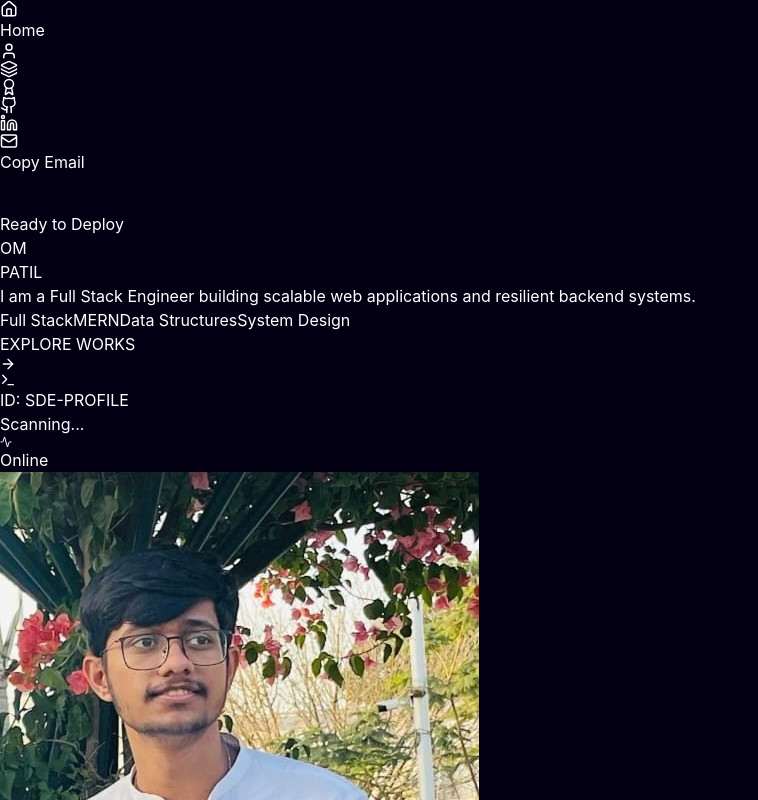
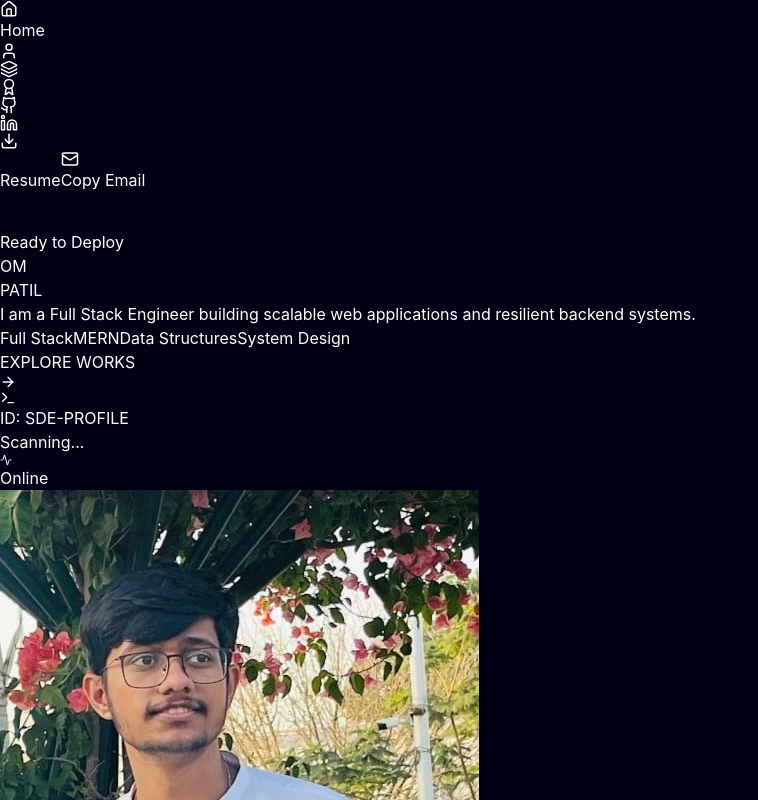
Before and after one commit to ompatil-711/Portfolio, a React (Vite) app in the folder om-portfolio/: page / in a window 1280 px wide. Shown: the top 800 px of the page, without its empty margins (0-758 px from the left). Built offline with nearby package versions, Linux system fonts and the light colour scheme.

Commit message:
adding resume download

```diff
--- a/om-portfolio/src/components/FloatingNav.jsx
+++ b/om-portfolio/src/components/FloatingNav.jsx
@@ -1,6 +1,7 @@
 import { useState, useEffect } from 'react';
 import { motion, AnimatePresence } from 'framer-motion';
-import { Home, User, Layers, Github, Linkedin, Mail, Check, Award } from 'lucide-react';
+// 1. Import the Download icon
+import { Home, User, Layers, Github, Linkedin, Mail, Check, Award, Download } from 'lucide-react';
 
 const FloatingNav = () => {
   const [activeTab, setActiveTab] = useState('home');
@@ -22,13 +23,11 @@ const FloatingNav = () => {
   // --- ROBUST SCROLL SPY LOGIC ---
   useEffect(() => {
     const handleScroll = () => {
-      // 1. Force "Home" if we are very close to the top (handling mobile bounce)
       if (window.scrollY < 100) {
         setActiveTab('home');
         return;
       }
 
-      // 2. Find which section is closest to the center of the viewport
       let currentSection = 'home';
       let minDistance = Infinity;
 
@@ -36,7 +35,6 @@ const FloatingNav = () => {
         const section = document.getElementById(link.id);
         if (section) {
           const rect = section.getBoundingClientRect();
-          // Distance from the center of the viewport (window.innerHeight / 2) to the center of the section
           const sectionCenter = rect.top + rect.height / 2;
           const viewportCenter = window.innerHeight / 2;
           const distance = Math.abs(viewportCenter - sectionCenter);
@@ -66,11 +64,9 @@ const FloatingNav = () => {
     const targetId = href.replace('#', '');
     const element = document.getElementById(targetId);
     if (element) {
-      // Smooth scroll with offset for the fixed header
       const offset = 80;
       const elementPosition = element.getBoundingClientRect().top;
       const offsetPosition = elementPosition + window.pageYOffset - offset;
-
       window.scrollTo({
         top: offsetPosition,
         behavior: 'smooth',
@@ -138,6 +134,19 @@ const FloatingNav = () => {
              </a>
            ))}
 
+           {/* --- NEW RESUME DOWNLOAD BUTTON --- */}
+           <a
+             href="/Om_Patil_Resume.pdf"
+             download="Om_Patil_Resume.pdf"
+             className="relative p-3 rounded-full text-gray-400 hover:text-green-400 hover:bg-white/5 transition-all group"
+           >
+              <Download size={18} />
+              <span className="absolute -top-10 left-1/2 -translate-x-1/2 px-2 py-1 bg-black border border-white/10 rounded-md text-[9px] text-white opacity-0 group-hover:opacity-100 transition-opacity whitespace-nowrap pointer-events-none">
+                Resume
+              </span>
+           </a>
+
+           {/* Email Copy Button */}
            <button
              onClick={handleCopyEmail}
              className="relative p-3 rounded-full text-gray-400 hover:text-white hover:bg-white/5 transition-all group"
```
